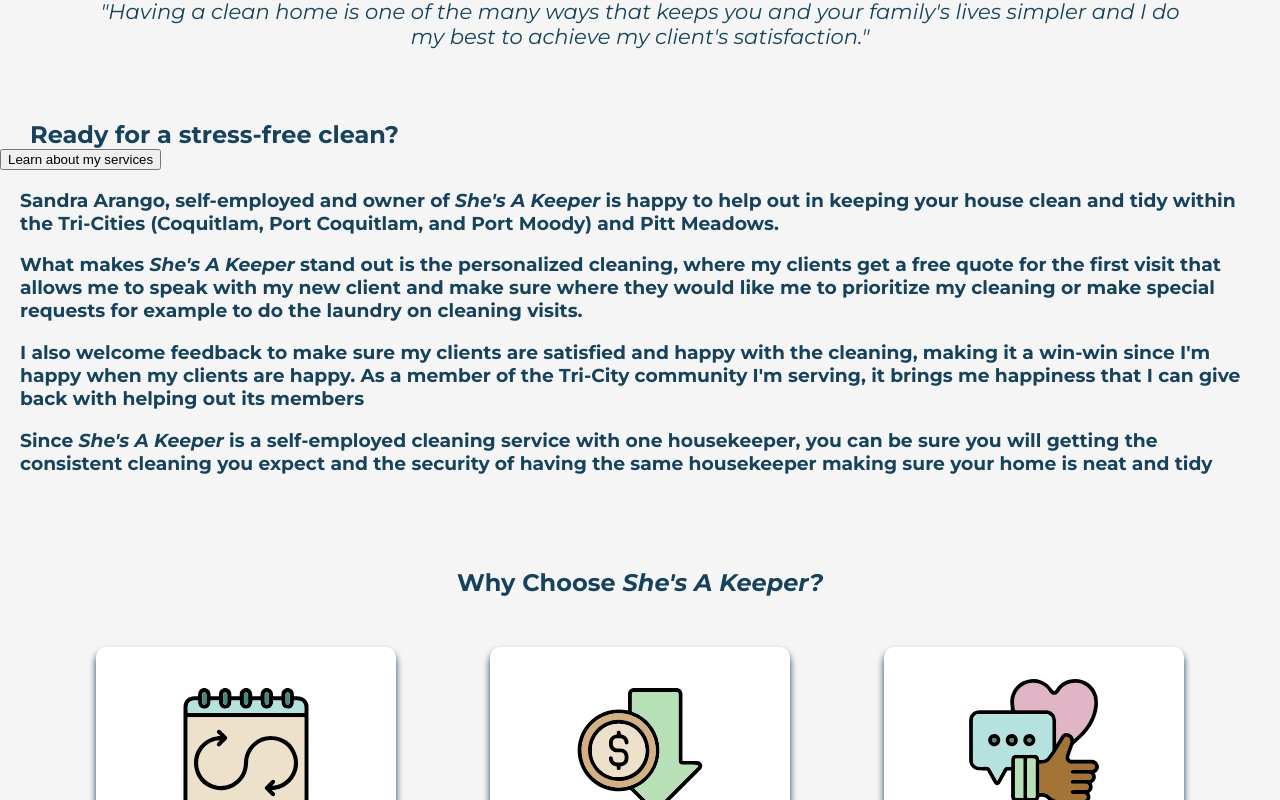
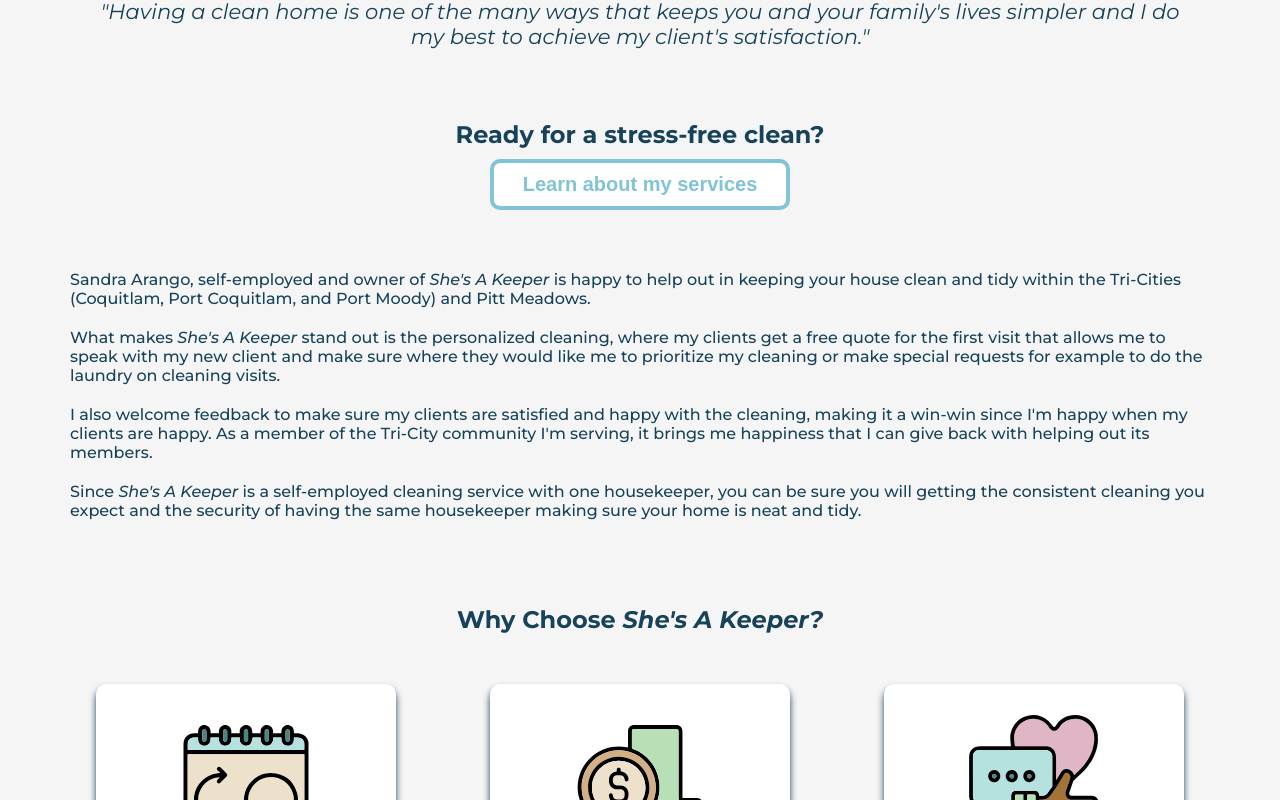
Before and after one commit to anagarango/ShesAKeeper, a Next.js app: page / in a window 1280 px wide. Shown: the part 860-1660 px from the top of the page. Built offline with nearby package versions, Linux system fonts and the light colour scheme.

Commit message:
home page done for the most part

```diff
--- a/comps/footer.js
+++ b/comps/footer.js
@@ -1,39 +1,36 @@
 import styled from 'styled-components'
-import { Image, H4, Text, Box, H2 } from './global'
+import { Text, Box, H2 } from './global'
 
 const Tel = styled.a`
-  color: white;
+  color: #16425B;
   font-size:16px;
   padding: 0px 20px;
   font-weight:600
 `
 
-export default function Footer({
-    height="300px",
-    bgColor="white",
-}) {
+export default function Footer() {
 
   const Year = new Date().getFullYear()
 
   return (
-    <Box width="100vw" height={height} bgColor="#81C3D7" padding="0px" flexDir="column" boxShadow="0px -5px 10px rgba(170,170,170,0.8)">
-      <Box>
-        <Box width="33vw" height="100%" flexDir="column" padding="50px">
+    <Box width="100vw" height="fit-content" aliIt="center" bgColor="#81C3D7" padding="0px" flexDir="column" boxShadow="0px -5px 10px rgba(170,170,170,0.8)">
+      <Box width="80vw">
+        <Box width="33%" height="100%" flexDir="column" padding="20px">
           <H2 padding="0px 20px">Services Included</H2>
           <Text>Floors and Vacuuming. Kitchen and Dishwasher. Bathroom and Toilet. Bedrooms and Living/Dining Areas. Waste and Dusting</Text>
         </Box>
-        <Box width="34vw" height="100%" flexDir="column" padding="50px">
+        <Box width="34%" height="100%" flexDir="column" padding="20px">
           <H2 padding="0px 20px">Contact</H2>
           <Text>Feel free to give me a call if you're interested in my services.</Text>
           <Tel href="tel:6044734616">604-473-4616</Tel>
         </Box>
-        <Box width="33vw" height="100%" flexDir="column" padding="50px">
+        <Box width="33%" height="100%" flexDir="column" padding="20px">
           <H2 padding="0px 20px">Location</H2>
           <Text>Coquitlam, Pitt Meadows, Port Coquitlam, and Port Moody</Text>
         </Box>
       </Box>
       <Box bgColor="#16425B" justCont="center">
-        <Text color="white"> @{Year} Designed and Developed by Ana Arango</Text>
+        <Text padding="0px" color="white"> @{Year} Designed and Developed by Ana Arango</Text>
       </Box>
     </Box>
   )
--- a/comps/global.js
+++ b/comps/global.js
@@ -11,7 +11,8 @@
     width:${props=>props.width};
     background-color:${props=>props.bgColor};
     border-radius:${props=>props.borderRadius};
-    height:fit-content
+    height:fit-content;
+    z-index:${props=>props.zIndex}
 `
 export const H2 = styled.h2`
     color: ${props=>props.color || "#16425B"};
@@ -31,9 +32,10 @@
 `
 export const H4 = styled.h4`
     color: ${props=>props.color || "white"};
-    padding:0px 20px;
+    padding:${props=>props.padding || "0px 20px"};
     margin:${props=>props.margin || "0px"};
-    text-align:${props=>props.textAlign}
+    text-align:${props=>props.textAlign};
+    font-weight:${props=>props.fontWeight};
 `
 
 export const Text = styled.p`
@@ -53,6 +55,7 @@
     height:${props=>props.height};
     border-radius:${props=>props.borderRadius};
     padding:${props=>props.padding || "0px"};
+    margin:${props=>props.margin || "0px"};
 `
 
 export const Hero = styled.div`
@@ -62,8 +65,13 @@
     background-size: ${props=>props.bgSize};
     background-repeat: ${props=>props.bgRepeat};
     margin:${props=>props.margin};
-    background-position: right bottom;
+    background-position: ${props=>props.bgPosition || "right bottom"};
     padding:${props=>props.padding};
+    position:${props=>props.position};
+    top:${props=>props.top};
+    right:${props=>props.right};
+    transform: ${props=>props.transform};
+    z-index:${props=>props.zIndex}
 `
 
 export const Box = styled.div`
@@ -90,7 +98,7 @@
     font-size:calc(16px + 0.4vw);
     color:#16425B;
     padding:50px;
-    text-align:center
+    text-align:center;
 `
 
 export const Container = styled(Box)`
--- a/comps/navbar.js
+++ b/comps/navbar.js
@@ -13,7 +13,7 @@
     box-shadow: 0px 5px 10px grey;
     position:fixed;
     top:0;
-    z-index:2
+    z-index:15
 `
 const Cont = styled.div`
     display:flex;
--- a/pages/index.js
+++ b/pages/index.js
@@ -1,18 +1,41 @@
 import Head from 'next/head'
 import NavBar from '../comps/navbar'
 import Footer from '../comps/footer'
-import { Hero, H1, H2, H3, H4, Box, PullQuote, Image, Container } from '../comps/global'
+import { Hero, H1, H2, H3, H4, Text, Box, PullQuote, Image, Container } from '../comps/global'
 import Card from '../comps/card'
 import Testimonial from '../comps/testimonial'
-import { useEffect, useState, useRef } from 'react'
 import { Swiper, SwiperSlide } from 'swiper/react';
 import SwiperCore, { Navigation, Pagination } from 'swiper'
 import 'swiper/swiper-bundle.css'
 import 'swiper/css';
-import {Loader} from '@googlemaps/js-api-loader';
 SwiperCore.use([Navigation, Pagination])
+import styled from 'styled-components'
+import { useRouter } from 'next/router'
+
+const Ita = styled.i`
+  display:inline;
+  width:300px;
+  padding:0;
+  margin:0;
+  height:fit-content
+`
+const CTA = styled.button`
+  width:300px;
+  height:fit-content;
+  padding:10px;
+  background-color:white;
+  border: 4px solid #81C3D7;
+  border-radius:10px;
+  color:#81C3D7;
+  font-size:20px;
+  font-weight:600;
+  cursor:pointer
+`
 
 export default function Home() {
+
+  const r = useRouter()
+
   // const [cardWidth, setCardWidth] = useState("150px")
   // const [cardJustCont, setCardJustCont] = useState("")
   // function OnLoad(){
@@ -62,12 +85,14 @@
         <Hero className="hero" padding="calc(75px + 15%) 0 calc(75px + 15%) 5%" src="/clean.jpeg" width="100vw" margin="90px 0 0 0" height="fit-content"></Hero>
         <H1 width="calc(100px + 45%)" bgColor="rgba(221,230,213,0.85)" padding="calc(40px + 1%) 5% calc(40px + 1%) 5%" margin="-100px 0 0 0" borderRadius="0 30px 30px 0">Clean Home. <br /> Happy Home.</H1>
         <PullQuote><i>"Having a clean home is one of the many ways that keeps you and your family's lives simpler and I do my best to achieve my client's satisfaction."</i></PullQuote>
-        <H2>Ready for a stress-free clean?</H2>
-        <button>Learn about my services</button>
-        <H3>Sandra Arango, self-employed and owner of <i>She's A Keeper</i> is happy to help out in keeping your house clean and tidy within the Tri-Cities (Coquitlam, Port Coquitlam, and Port Moody) and Pitt Meadows. </H3>
-        <H3>What makes <i>She's A Keeper</i> stand out is the personalized cleaning, where my clients get a free quote for the first visit that allows me to speak with my new client and make sure where they would like me to prioritize my cleaning or make special requests for example to do the laundry on cleaning visits.</H3>
-        <H3>I also welcome feedback to make sure my clients are satisfied and happy with the cleaning, making it a win-win since I'm happy when my clients are happy. As a member of the Tri-City community I'm serving, it brings me happiness that I can give back with helping out its members</H3>
-        <H3>Since <i>She's A Keeper</i> is a self-employed cleaning service with one housekeeper, you can be sure you will getting the consistent cleaning you expect and the security of having the same housekeeper making sure your home is neat and tidy</H3>
+        <H2 width="100vw" textAlign="center">Ready for a stress-free clean?</H2>
+        <Box width="100vw" justCont="center" padding="10px 0 50px 0">
+          <CTA onClick={()=>{r.push("/services")}}>Learn about my services</CTA>
+        </Box>
+        <H4 color="#16425B" padding="10px 70px" fontWeight="500">Sandra Arango, self-employed and owner of <Ita>She's A Keeper</Ita> is happy to help out in keeping your house clean and tidy within the Tri-Cities (Coquitlam, Port Coquitlam, and Port Moody) and Pitt Meadows.</H4>
+        <H4 color="#16425B" padding="10px 70px" fontWeight="500">What makes <Ita>She's A Keeper</Ita> stand out is the personalized cleaning, where my clients get a free quote for the first visit that allows me to speak with my new client and make sure where they would like me to prioritize my cleaning or make special requests for example to do the laundry on cleaning visits.</H4>
+        <H4 color="#16425B" padding="10px 70px" fontWeight="500">I also welcome feedback to make sure my clients are satisfied and happy with the cleaning, making it a win-win since I'm happy when my clients are happy. As a member of the Tri-City community I'm serving, it brings me happiness that I can give back with helping out its members.</H4>
+        <H4 color="#16425B" padding="10px 70px" fontWeight="500">Since <Ita>She's A Keeper</Ita> is a self-employed cleaning service with one housekeeper, you can be sure you will getting the consistent cleaning you expect and the security of having the same housekeeper making sure your home is neat and tidy.</H4>
         {/* <div id="map" ref={googlemap}></div> */}
 
         <Container height="fit-content" aliIt="center" flexDir="column" padding="0px 0px 40px 0px">
```
Also changed, not shown: comps/card.js (+6 -3 lines), pages/services.js (added, +35 -0 lines), public/laundry.jpg (added), 1 other file (tests, documents, lock files or other folders).
